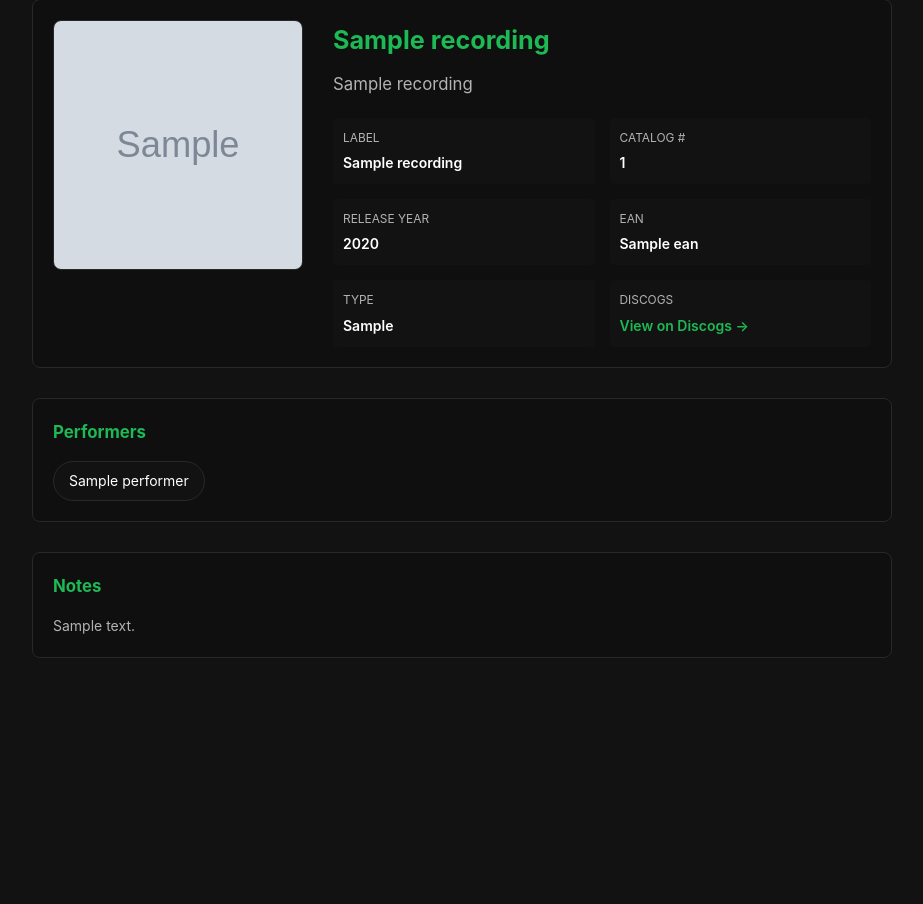
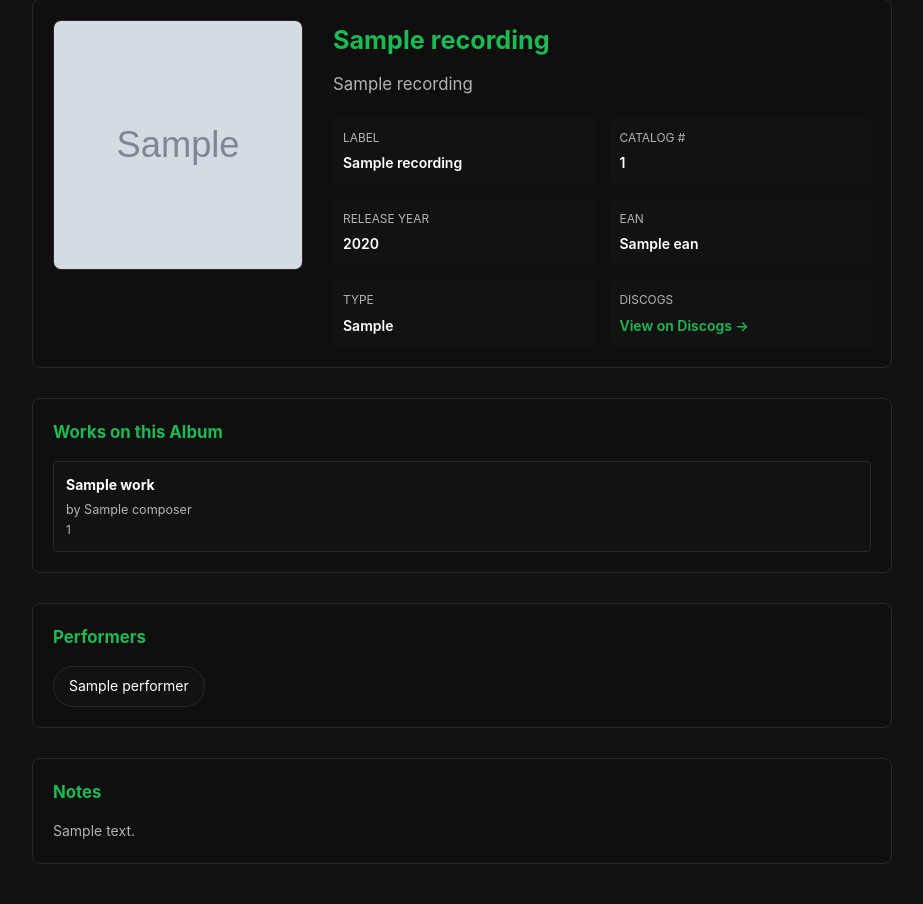
Before and after one commit to DeLub/repertoire, a Flask app: template webui/templates/recording-detail.html in a window 1280 px wide. Shown: the part 83-987 px from the top of the page, without its empty margins (178-1101 px from the left). Before the commit the page ends 741 px from the top, so only its background shows below. Run offline with Flask 3, Linux system fonts and the light colour scheme; the template is opened without the code that fills it: most values are stand-ins (such as "Sample title", 1, 10 or a date in 2020); grey boxes marked "Sample" are stand-in pictures.

Commit message:
fix: Update recording detail page for new data model
- Remove reference to recording.work_id (no longer exists)
- Show list of works on album with composers
- Use recording.works list instead of single work
- Display each work with composer and catalog number
- Fix detail page to work with refactored model

```diff
--- a/webui/app.py
+++ b/webui/app.py
@@ -317,7 +317,37 @@ def create_app(db_path: str | Path = "repertoire.db") -> Flask:
         if not recording:
             return "Recording not found", 404
 
-        # Get additional details
+        # Get label name
+        label_name = None
+        if recording.label_id:
+            conn = db._get_connection()
+            cursor = conn.cursor()
+            cursor.execute("SELECT name FROM labels WHERE id = ?", (recording.label_id,))
+            row = cursor.fetchone()
+            if row:
+                label_name = row[0]
+            conn.close()
+
+        # Get composer names for works
+        works_with_composers = []
+        for work in recording.works:
+            composer_name = None
+            if work.composer_id:
+                conn = db._get_connection()
+                cursor = conn.cursor()
+                cursor.execute("SELECT name FROM composers WHERE id = ?", (work.composer_id,))
+                row = cursor.fetchone()
+                if row:
+                    composer_name = row[0]
+                conn.close()
+
+            works_with_composers.append({
+                "title": work.title,
+                "composer": composer_name,
+                "catalog_number": work.catalog_number,
+                "duration_seconds": work.duration_seconds,
+            })
+
         recording_data = {
             "id": recording.id,
             "title": recording.title,
@@ -328,48 +358,12 @@ def create_app(db_path: str | Path = "repertoire.db") -> Flask:
             "cover_url": recording.cover_url,
             "ean": recording.ean,
             "notes": recording.notes,
-            "discogs_url": recording.discogs_url if recording.discogs_id else None,
-            "composer_name": None,
-            "label_name": None,
-            "performers": [],
+            "discogs_url": f"https://www.discogs.com/release/{recording.discogs_id}" if recording.discogs_id else None,
+            "label_name": label_name,
+            "performers": [p.name for p in recording.performers],
+            "works": works_with_composers,
+            "composer_name": works_with_composers[0]["composer"] if works_with_composers else None,
         }
-
-        # Get composer name if work exists
-        if recording.work_id:
-            conn = db._get_connection()
-            cursor = conn.cursor()
-            cursor.execute("""
-                SELECT c.name
-                FROM composers c
-                JOIN works w ON w.composer_id = c.id
-                WHERE w.id = ?
-            """, (recording.work_id,))
-            row = cursor.fetchone()
-            if row:
-                recording_data["composer_name"] = row[0]
-            conn.close()
-
-        # Get label name
-        if recording.label_id:
-            conn = db._get_connection()
-            cursor = conn.cursor()
-            cursor.execute("SELECT name FROM labels WHERE id = ?", (recording.label_id,))
-            row = cursor.fetchone()
-            if row:
-                recording_data["label_name"] = row[0]
-            conn.close()
-
-        # Get performers
-        conn = db._get_connection()
-        cursor = conn.cursor()
-        cursor.execute("""
-            SELECT p.name
-            FROM performers p
-            JOIN recording_performers rp ON rp.performer_id = p.id
-            WHERE rp.recording_id = ?
-        """, (recording.id,))
-        recording_data["performers"] = [row[0] for row in cursor.fetchall()]
-        conn.close()
 
         return render_template("recording-detail.html", recording=recording_data)
 
--- a/webui/templates/recording-detail.html
+++ b/webui/templates/recording-detail.html
@@ -224,6 +224,29 @@
                 </div>
             </div>
 
+            {% if recording.works and recording.works|length > 0 %}
+            <div class="section">
+                <h3>Works on this Album</h3>
+                <div style="display: grid; gap: 10px;">
+                    {% for work in recording.works %}
+                        <div style="padding: 12px; background-color: var(--dark-bg); border: 1px solid var(--border-color); border-radius: 4px;">
+                            <strong>{{ work.title }}</strong>
+                            {% if work.composer %}
+                                <div style="color: var(--text-secondary); font-size: 0.9em; margin-top: 4px;">
+                                    by {{ work.composer }}
+                                </div>
+                            {% endif %}
+                            {% if work.catalog_number %}
+                                <div style="color: var(--text-secondary); font-size: 0.85em;">
+                                    {{ work.catalog_number }}
+                                </div>
+                            {% endif %}
+                        </div>
+                    {% endfor %}
+                </div>
+            </div>
+            {% endif %}
+
             {% if recording.performers and recording.performers|length > 0 %}
             <div class="section">
                 <h3>Performers</h3>
```
Also changed, not shown: repertoire.db.
